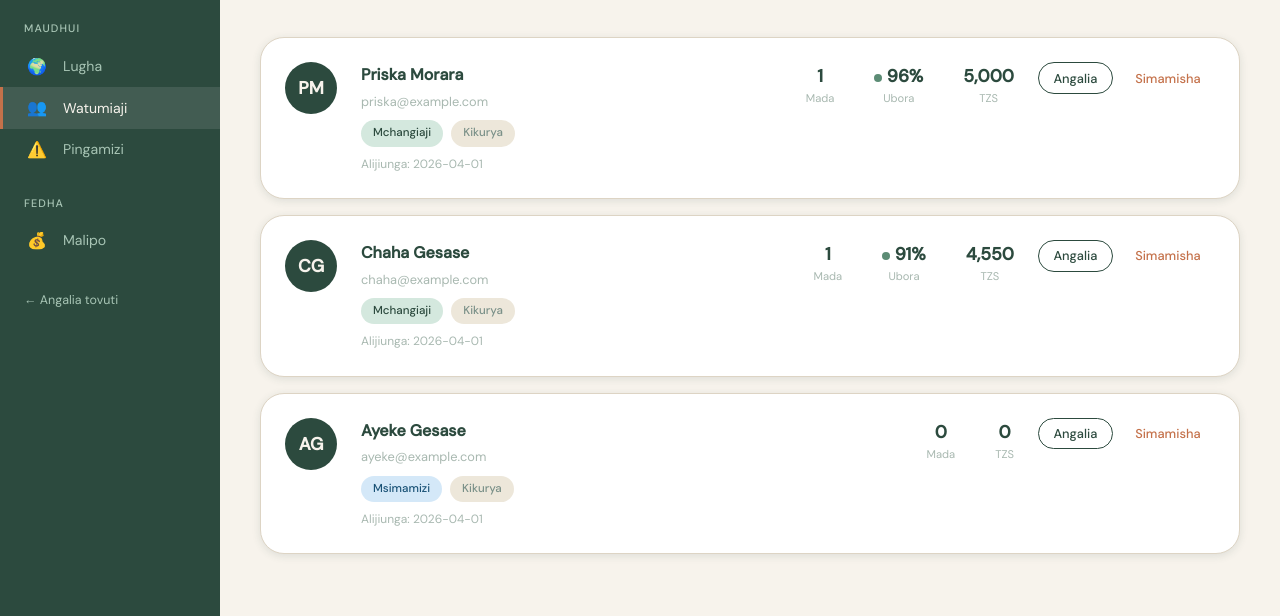
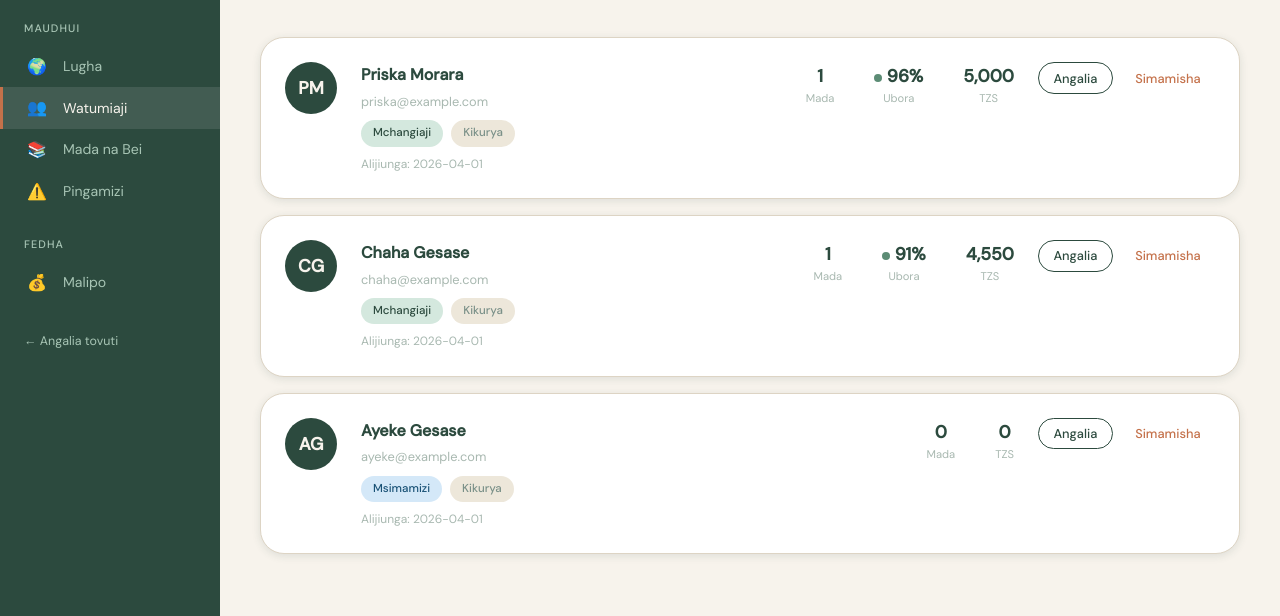
Before and after one commit to mariamashaka/lughahai, a plain HTML site: page admin/users.html in a window 1280 px wide. Shown: the part 190-806 px from the top of the page. Drawn offline with Linux system fonts and the light colour scheme.

Commit message:
Add topics link to admin sidebar

```diff
--- a/admin/users.html
+++ b/admin/users.html
@@ -93,6 +93,7 @@
       <div class="admin-sidebar__section" data-i18n="sidebar_content">MAUDHUI</div>
       <a href="languages.html" class="admin-nav-link"><span class="admin-nav-link__icon">🌍</span><span data-i18n="nav_languages">Lugha</span></a>
       <a href="users.html" class="admin-nav-link active"><span class="admin-nav-link__icon">👥</span><span data-i18n="nav_users">Watumiaji</span></a>
+      <a href="topics.html" class="admin-nav-link"><span class="admin-nav-link__icon">📚</span><span>Mada na Bei</span></a>
       <a href="disputes.html" class="admin-nav-link"><span class="admin-nav-link__icon">⚠️</span><span data-i18n="nav_disputes">Pingamizi</span></a>
       <div class="admin-sidebar__section" data-i18n="sidebar_finance">FEDHA</div>
       <a href="#" class="admin-nav-link"><span class="admin-nav-link__icon">💰</span><span data-i18n="nav_payments">Malipo</span></a>
```
